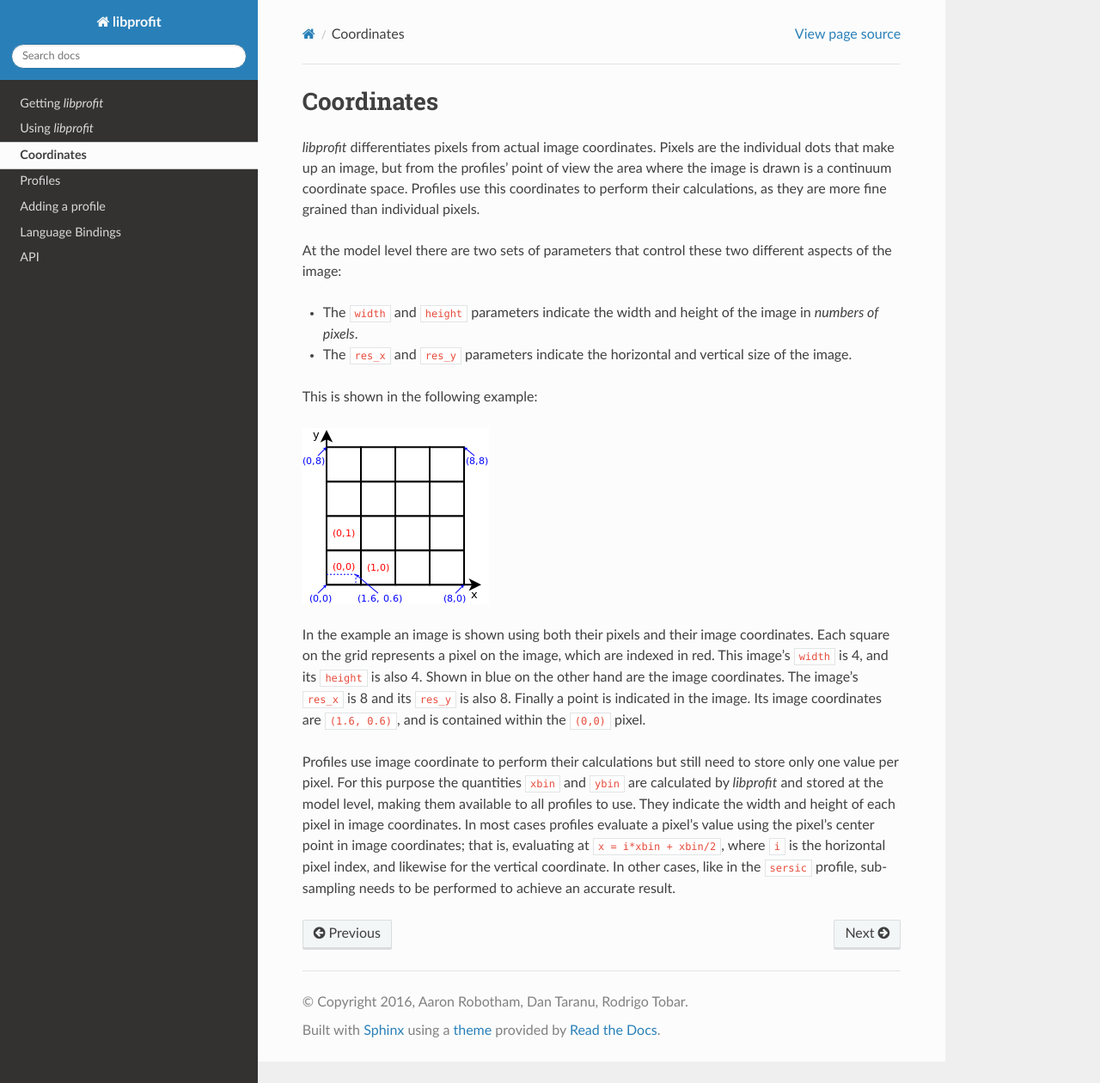
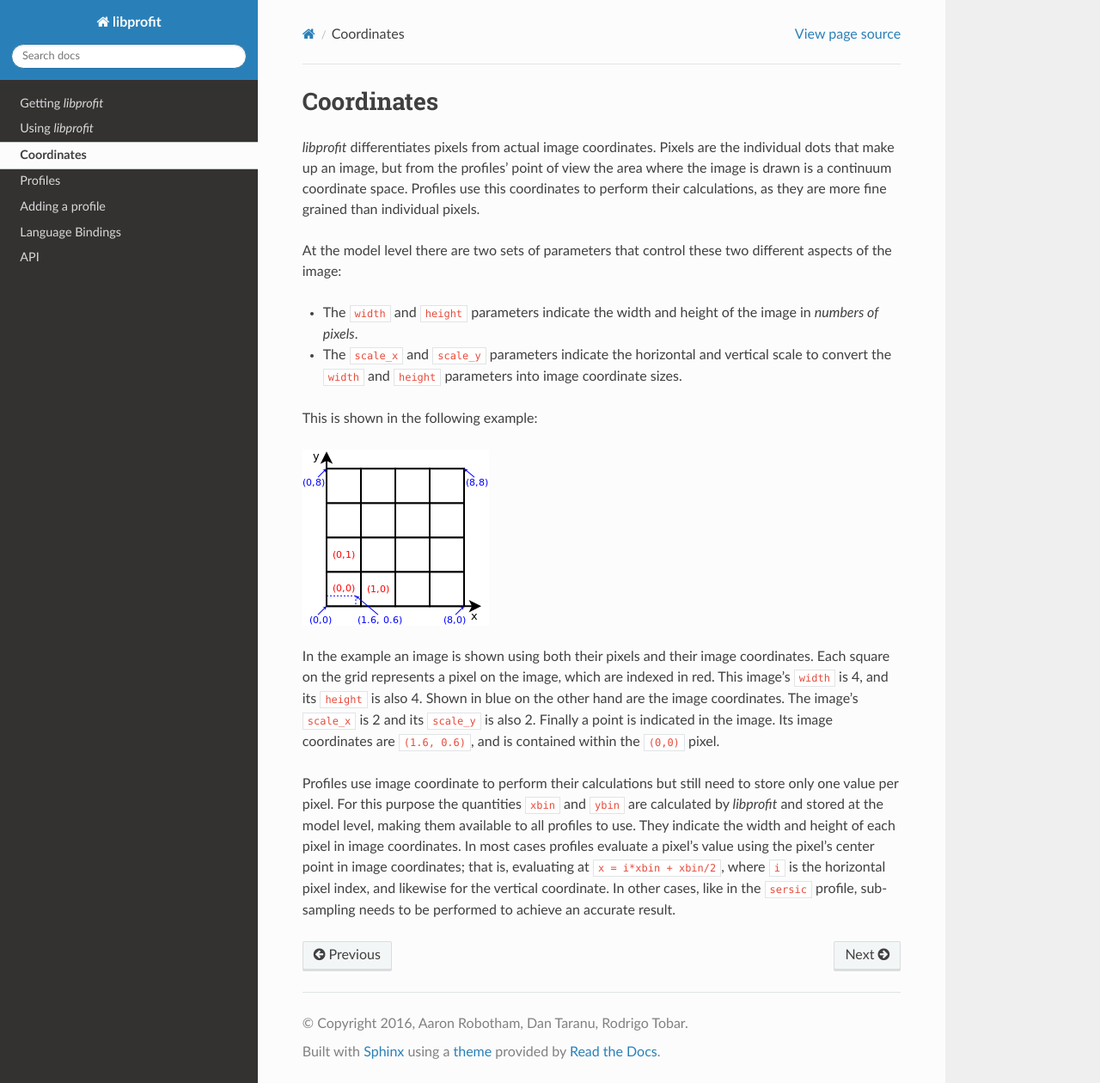
Before and after one commit to ICRAR/libprofit, a Sphinx documentation site: the page built from docs/coordinates.rst, in a window 1280 px wide and 1260 px high. Shown: the whole window at 86% size. Built offline with Sphinx 7.4.7 and the Read the Docs theme 2.0.0, drawn with Linux system fonts in a browser that asks for light colours.

Commit message:
profit: res_x/res_y -> scale_x/scale_y
This is a simpler concept and actually makes the code simpler as well.

Signed-off-by: Rodrigo Tobar <rtobar@icrar.org>

```diff
--- a/docs/coordinates.rst
+++ b/docs/coordinates.rst
@@ -14,8 +14,10 @@ that control these two different aspects of the image:
 
 * The ``width`` and ``height`` parameters indicate
   the width and height of the image in *numbers of pixels*.
-* The ``res_x`` and ``res_y`` parameters indicate
-  the horizontal and vertical size of the image.
+* The ``scale_x`` and ``scale_y`` parameters indicate
+  the horizontal and vertical scale to convert
+  the ``width`` and ``height`` parameters into
+  image coordinate sizes.
 
 This is shown in the following example:
 
@@ -28,7 +30,7 @@ which are indexed in red.
 This image's ``width`` is 4, and its ``height`` is also 4.
 Shown in blue on the other hand
 are the image coordinates.
-The image's ``res_x`` is 8 and its ``res_y`` is also 8.
+The image's ``scale_x`` is 2 and its ``scale_y`` is also 2.
 Finally a point is indicated in the image.
 Its image coordinates are ``(1.6, 0.6)``,
 and is contained within the ``(0,0)`` pixel.
```
Also changed, not shown: 3 other files.
